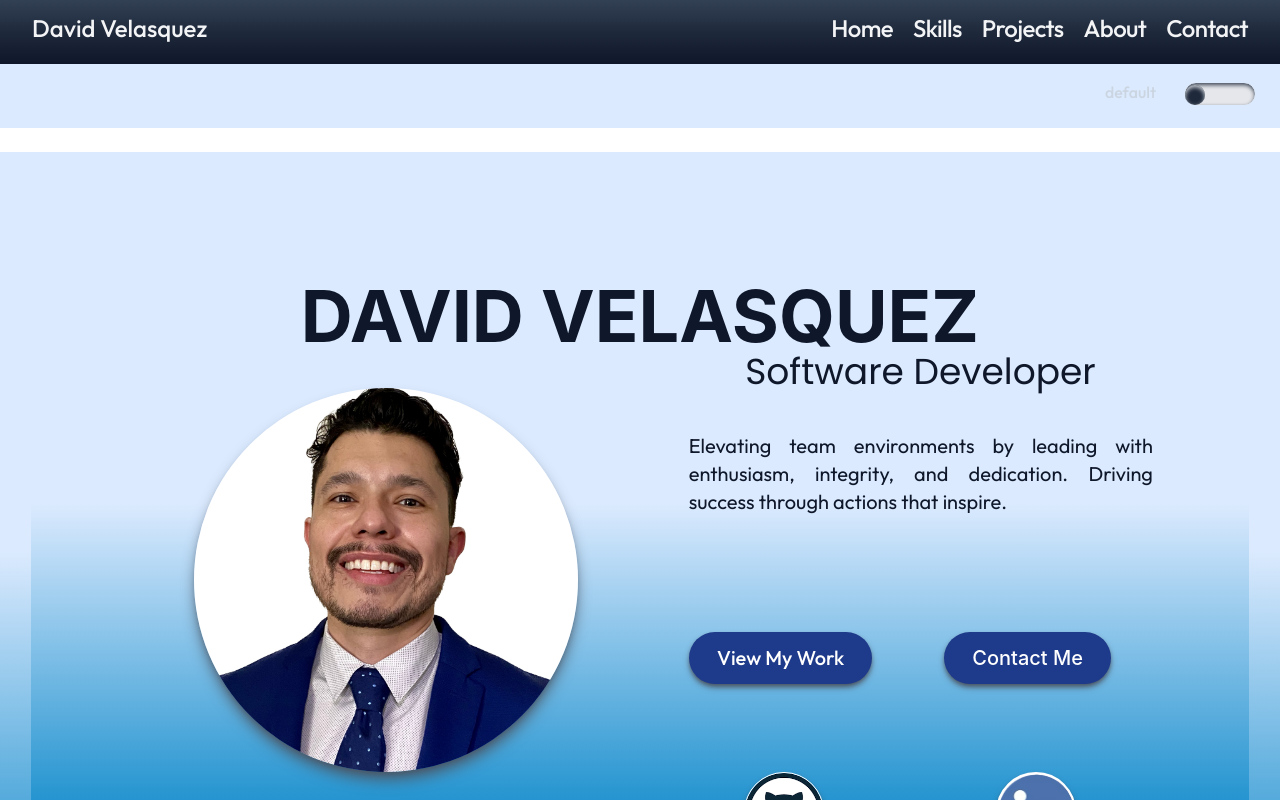
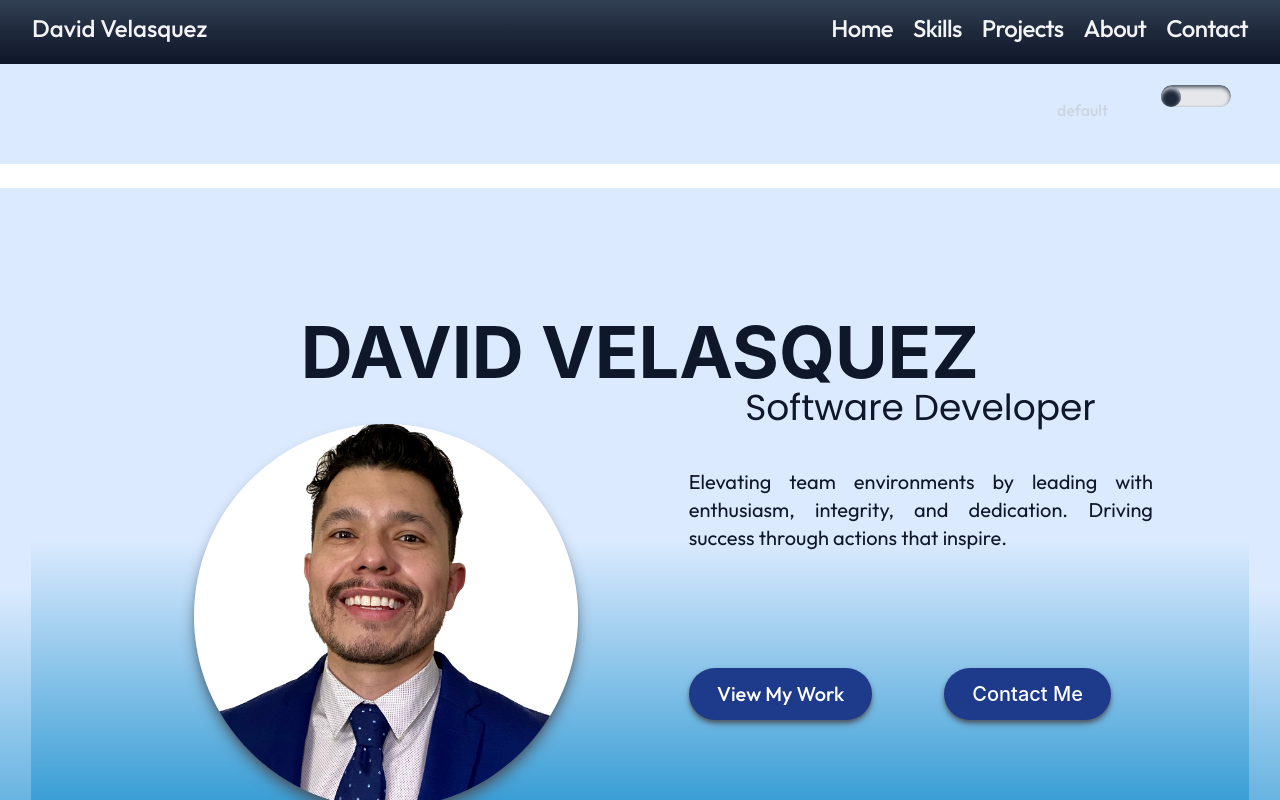
Before and after one commit to davidxv15/Portfolio-2, a React (Vite) app: page / in a window 1280 px wide. Shown: the top 800 px of the page. Built offline with nearby package versions, Linux system fonts and the light colour scheme; a web font is replaced by a local one.

Commit message:
refactor(Toggle): -translate-y-4

```diff
--- a/src/components/ThemeToggle.tsx
+++ b/src/components/ThemeToggle.tsx
@@ -31,10 +31,11 @@ const ThemeToggle: React.FC<ThemeToggleProps> = ({
       <span className="ml-4 mr-1 font-medium text-slate-300 p-4">
         {themes[currentThemeIndex]}
       </span>
-      <div className="relative flex items-center justify-center p-2 rounded-full hover:bg-gray-300/10 transition duration-200">
+      <div className="relative flex items-center justify-center p-2 rounded-full hover:bg-gray-300/10 transition duration-200 p-8 cursor-pointer">
+
       <button
         onClick={handleToggle}
-        className="relative w-18 h-6 bg-gray-200 mr-4 rounded-full shadow-inner mt-1 border-blue-100 hover:border-white shadow shadow-gray-700"
+        className="relative w-18 h-6 bg-gray-200 mr-4 rounded-full shadow-inner mt-1 border-blue-100 hover:border-white shadow shadow-gray-700 -translate-y-4"
         aria-label="Theme Toggle"
         >
         <div
```
